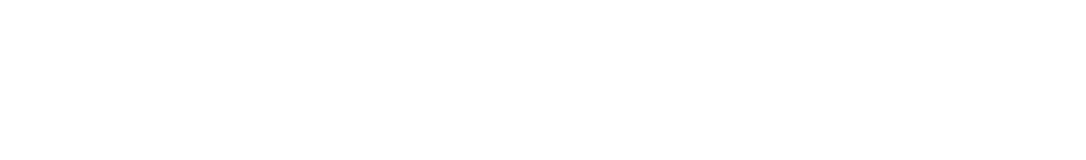
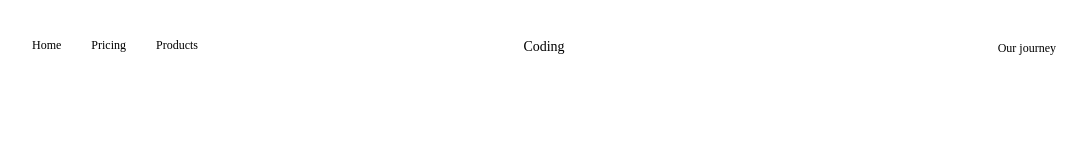
Before and after one commit to Dharmendra016/Animated_Website, a plain HTML site: page Project01/index.html in a window 1280 px wide. Shown: the whole page, without its empty margins (96-1182 px from the left). Drawn offline with Linux system fonts and the light colour scheme.

Commit message:
adding something

```diff
--- a/Project01/index.html
+++ b/Project01/index.html
@@ -11,9 +11,25 @@
 
     <div id="main">
 
-        <div id="nav">
+        <div id="home">
+            <div id="nav">
+                <div class="nleft">
+                    <a href="#">Home</a>
+                    <a href="#">Pricing</a>
+                    <a href="#">Products</a>
+                </div>
+                <a id="center-tag" href="#">Coding</a>
+                <div class="nright">
+                    <a href="#">Our journey</a>
+                </div>
+            </div>
 
+            <div id="hero">
+
+            </div>
         </div>
+
+
 
     </div>
 
--- a/Project01/style.css
+++ b/Project01/style.css
@@ -2,6 +2,7 @@
     margin: 0;
     padding: 0;
     box-sizing: border-box;
+    font-family: "nimbus Sans L ";
 }
 
 html , body {
@@ -12,3 +13,31 @@ html , body {
 #main{
     width: 100%;
 }
+
+#nav{
+
+    position: relative;
+    display: flex;
+    justify-content: space-between;
+    padding: 3vw 10vw;
+}
+
+.nleft{
+    display: flex;
+    gap: 30px;
+}
+
+#nav a {
+    /* font-weight: ; */
+    font-size: 12px;
+    text-decoration: none;
+    color: #000;
+}
+
+#nav #center-tag{
+    font-size: 14px;
+    position: absolute;
+    top: 50%;
+    left: 50%;
+    transform: translate(-50% , -50%);
+}
```
